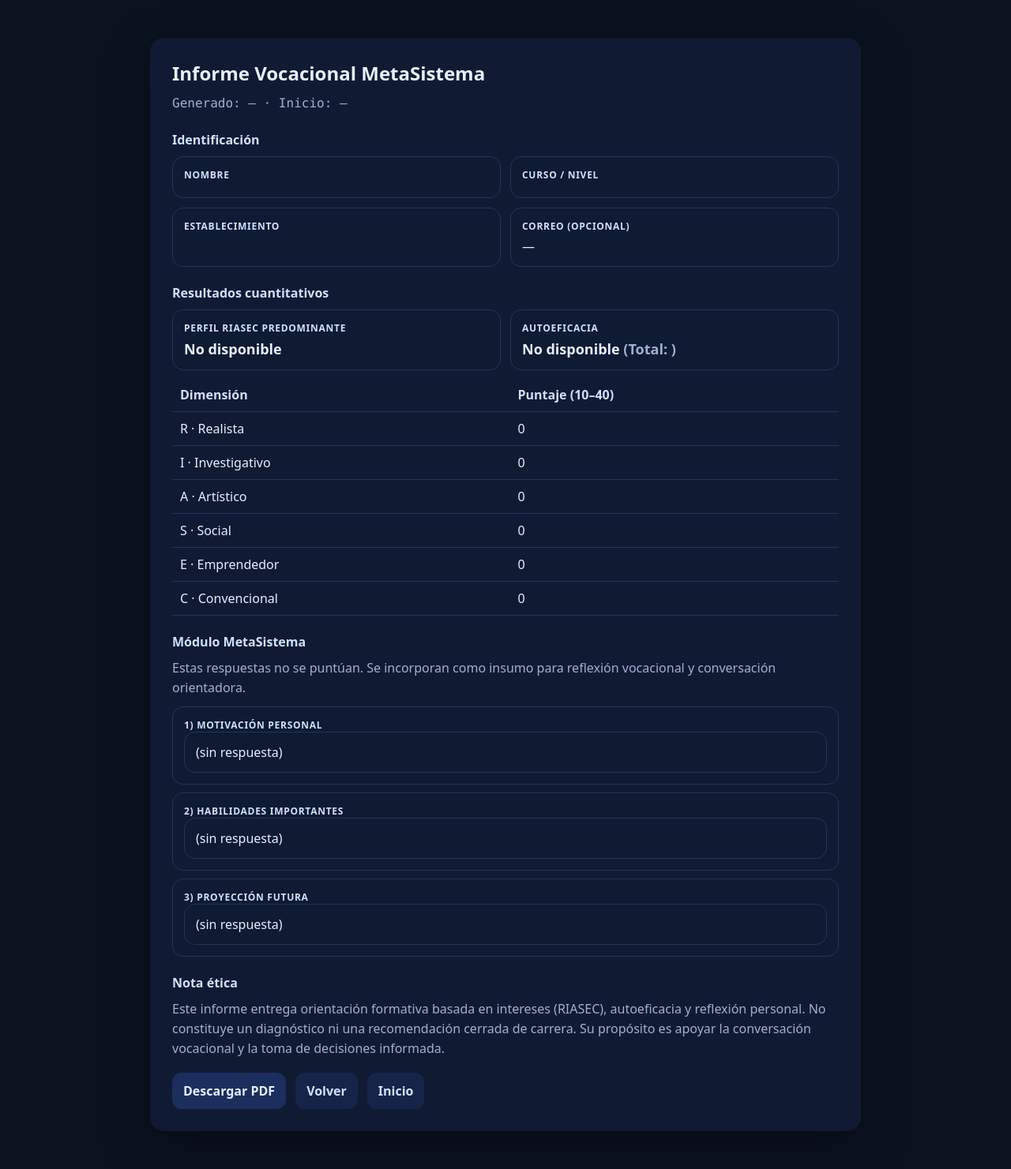
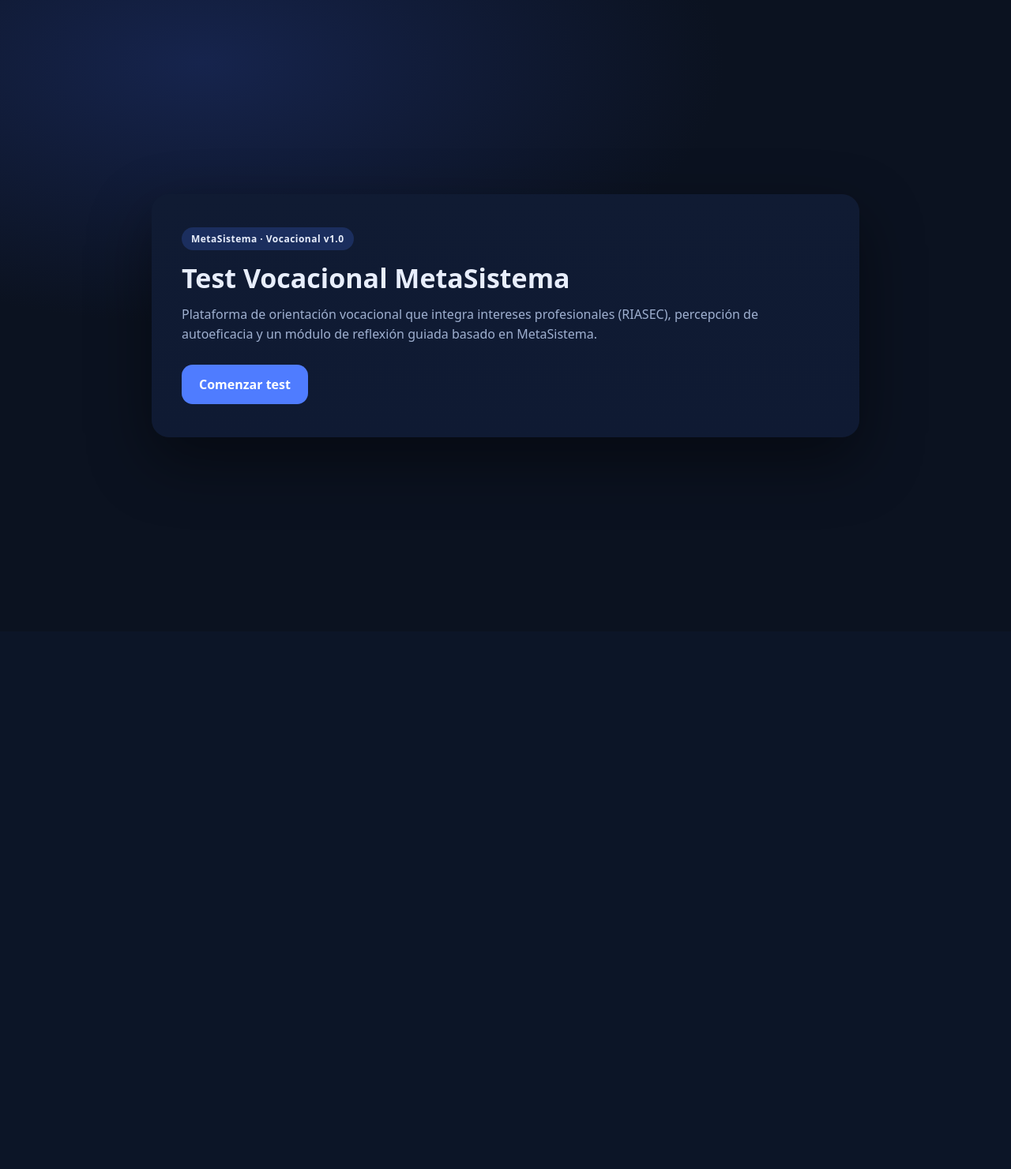
Before and after one commit to christiansotofajardo-cpu/test_vocacional_metasistema, a Flask app: page /informe in a window 1280 px wide. Shown: the whole page at 79% size. After the commit the page ends 599 px from the top, so only its background shows below. Run offline with Flask 3, Linux system fonts and the light colour scheme.

Commit message:
Update informe.html

```diff
--- a/templates/informe.html
+++ b/templates/informe.html
@@ -3,94 +3,91 @@
 <head>
   <meta charset="utf-8" />
   <meta name="viewport" content="width=device-width, initial-scale=1" />
-  <title>Informe Vocacional · MetaSistema</title>
+  <title>Test Vocacional MetaSistema</title>
+
   <style>
-    body{font-family:system-ui; background:#0b1220; color:#e8eefc; margin:0;}
-    .wrap{max-width:900px; margin:auto; padding:48px 20px;}
-    .card{background:#101b33; border-radius:18px; padding:28px; box-shadow:0 20px 60px rgba(0,0,0,.35);}
-    h1{font-size:24px; margin:0 0 10px;}
-    h2{font-size:16px; margin:22px 0 10px; color:#cfe0ff;}
-    p{color:#9fb0d0; line-height:1.55; margin:0 0 12px;}
-    .grid{display:grid; grid-template-columns:1fr 1fr; gap:12px; margin-top:10px;}
-    .box{background:#0f1a33; border:1px solid #22345f; border-radius:14px; padding:14px;}
-    .k{color:#cfe0ff; font-weight:700; font-size:12px; text-transform:uppercase; letter-spacing:.06em;}
-    .v{margin-top:6px; color:#e8eefc;}
-    table{width:100%; border-collapse:collapse; margin-top:10px;}
-    th,td{padding:10px; border-bottom:1px solid #22345f; text-align:left;}
-    th{color:#cfe0ff;}
-    .btns{display:flex; gap:12px; margin-top:18px; flex-wrap:wrap;}
-    a.btn{display:inline-block; padding:12px 14px; border-radius:12px; text-decoration:none; font-weight:700;}
-    a.primary{background:#1b2e5e; color:#e8eefc;}
-    a.secondary{background:#15254a; color:#cfe0ff;}
-    .mono{font-family:ui-monospace, SFMono-Regular, Menlo, Monaco, Consolas, "Liberation Mono", "Courier New", monospace;}
-    .ans{white-space:pre-wrap; background:#0f1a33; border:1px solid #22345f; border-radius:14px; padding:14px; color:#e8eefc;}
+    body{
+      margin:0;
+      min-height:100vh;
+      font-family:system-ui, -apple-system, BlinkMacSystemFont, sans-serif;
+      background:radial-gradient(1200px 600px at 20% 10%, #16244d 0%, #0b1220 55%);
+      color:#e8eefc;
+      display:flex;
+      align-items:center;
+      justify-content:center;
+    }
+    .card{
+      max-width:820px;
+      padding:42px 38px;
+      border-radius:22px;
+      background:linear-gradient(180deg, #101b33, #0f1a33);
+      box-shadow:0 30px 80px rgba(0,0,0,.45);
+    }
+    .badge{
+      display:inline-block;
+      padding:6px 12px;
+      border-radius:999px;
+      background:#1b2e5e;
+      font-size:12px;
+      font-weight:700;
+      letter-spacing:.04em;
+      margin-bottom:16px;
+    }
+    h1{
+      margin:0 0 14px;
+      font-size:34px;
+      line-height:1.15;
+    }
+    p{
+      margin:0 0 18px;
+      color:#9fb0d0;
+      line-height:1.55;
+      font-size:16px;
+    }
+    .cta{
+      margin-top:26px;
+      display:flex;
+      gap:14px;
+      flex-wrap:wrap;
+    }
+    a.btn{
+      display:inline-block;
+      padding:14px 22px;
+      border-radius:14px;
+      font-weight:800;
+      text-decoration:none;
+      font-size:16px;
+    }
+    .primary{
+      background:#4f7cff;
+      color:#ffffff;
+    }
+    .secondary{
+      background:#15254a;
+      color:#cfe0ff;
+    }
   </style>
 </head>
+
 <body>
-<div class="wrap">
+
   <div class="card">
-    <h1>Informe Vocacional MetaSistema</h1>
-    <p class="mono">Generado: {{ fin if fin else "—" }} · Inicio: {{ inicio if inicio else "—" }}</p>
+    <div class="badge">MetaSistema · Vocacional v1.0</div>
 
-    <h2>Identificación</h2>
-    <div class="grid">
-      <div class="box"><div class="k">Nombre</div><div class="v">{{ nombre }} {{ apellido }}</div></div>
-      <div class="box"><div class="k">Curso / Nivel</div><div class="v">{{ curso }}</div></div>
-      <div class="box"><div class="k">Establecimiento</div><div class="v">{{ establecimiento }}</div></div>
-      <div class="box"><div class="k">Correo (opcional)</div><div class="v">{{ correo if correo else "—" }}</div></div>
-    </div>
+    <h1>Test Vocacional MetaSistema</h1>
 
-    <h2>Resultados cuantitativos</h2>
-    <div class="grid">
-      <div class="box"><div class="k">Perfil RIASEC predominante</div><div class="v" style="font-size:18px;font-weight:800;">{{ perfil }}</div></div>
-      <div class="box"><div class="k">Autoeficacia</div><div class="v" style="font-size:18px;font-weight:800;">{{ auto_nivel }} <span style="font-weight:600;color:#9fb0d0;">(Total: {{ auto_total }})</span></div></div>
-    </div>
-
-    <table>
-      <thead>
-        <tr><th>Dimensión</th><th>Puntaje (10–40)</th></tr>
-      </thead>
-      <tbody>
-        <tr><td>R · Realista</td><td>{{ puntajes["R"] }}</td></tr>
-        <tr><td>I · Investigativo</td><td>{{ puntajes["I"] }}</td></tr>
-        <tr><td>A · Artístico</td><td>{{ puntajes["A"] }}</td></tr>
-        <tr><td>S · Social</td><td>{{ puntajes["S"] }}</td></tr>
-        <tr><td>E · Emprendedor</td><td>{{ puntajes["E"] }}</td></tr>
-        <tr><td>C · Convencional</td><td>{{ puntajes["C"] }}</td></tr>
-      </tbody>
-    </table>
-
-    <h2>Módulo MetaSistema</h2>
-    <p>Estas respuestas no se puntúan. Se incorporan como insumo para reflexión vocacional y conversación orientadora.</p>
-
-    <div class="box">
-      <div class="k">1) Motivación personal</div>
-      <div class="ans">{{ q1 if q1 else "(sin respuesta)" }}</div>
-    </div>
-    <div style="height:10px"></div>
-    <div class="box">
-      <div class="k">2) Habilidades importantes</div>
-      <div class="ans">{{ q2 if q2 else "(sin respuesta)" }}</div>
-    </div>
-    <div style="height:10px"></div>
-    <div class="box">
-      <div class="k">3) Proyección futura</div>
-      <div class="ans">{{ q3 if q3 else "(sin respuesta)" }}</div>
-    </div>
-
-    <h2>Nota ética</h2>
     <p>
-      Este informe entrega orientación formativa basada en intereses (RIASEC), autoeficacia y reflexión personal.
-      No constituye un diagnóstico ni una recomendación cerrada de carrera. Su propósito es apoyar la conversación vocacional
-      y la toma de decisiones informada.
+      Plataforma de orientación vocacional que integra intereses profesionales
+      (RIASEC), percepción de autoeficacia y un módulo de reflexión guiada
+      basado en MetaSistema.
     </p>
 
-    <div class="btns">
-      <a class="btn primary" href="/informe.pdf">Descargar PDF</a>
-      <a class="btn secondary" href="/cierre">Volver</a>
-      <a class="btn secondary" href="/">Inicio</a>
+    <div class="cta">
+      <a href="/registro" class="btn primary">
+        Comenzar test
+      </a>
     </div>
   </div>
-</div>
+
 </body>
 </html>
```
